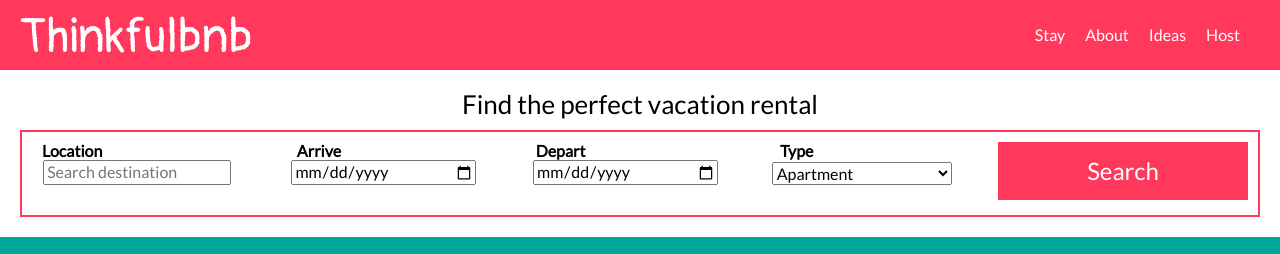
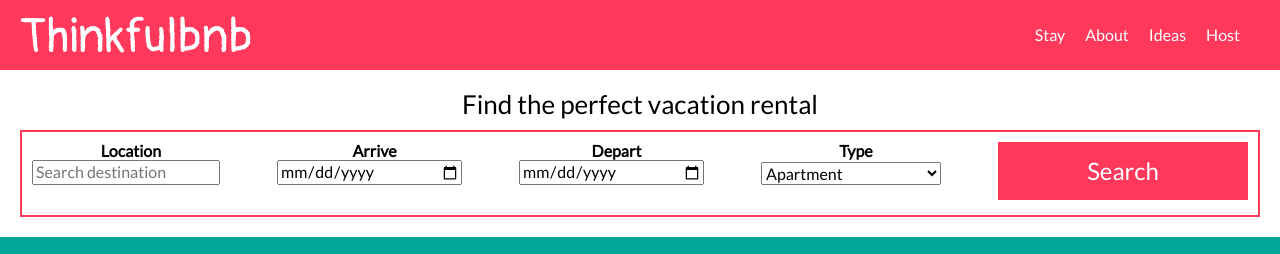
Before and after one commit to PardySingh/Thinkfulbnb, a plain HTML site: page index.html in a window 1280 px wide. Shown: the top 254 px of the page. Drawn offline with nearby package versions, Linux system fonts and the light colour scheme.

Commit message:
Update style.css

```diff
--- a/style.css
+++ b/style.css
@@ -159,10 +159,6 @@ footer p {
     display: flex;
 flex-direction: column;
 }
-  form div label{
-    text-align: left;
-    margin-right: 140px;
-  }
 
   form button {
     width: 250px
```
